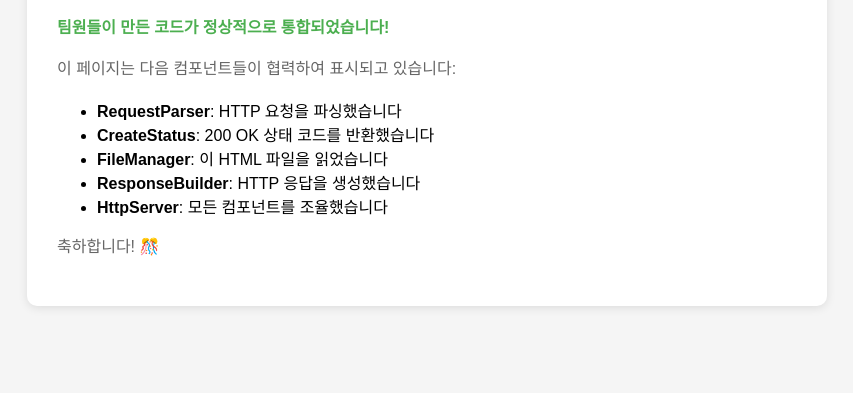
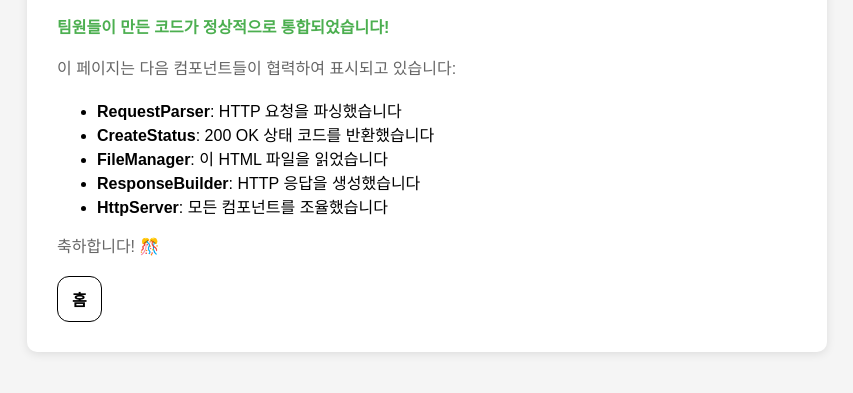
Before and after one commit to SISUinSea/our-server, a plain HTML site: page www/index.html in a window 1280 px wide. Shown: the part 187-580 px from the top of the page, without its empty margins (213-1066 px from the left). Drawn offline with Linux system fonts and the light colour scheme.

Commit message:
index.html 일부 수정

```diff
--- a/www/index.html
+++ b/www/index.html
@@ -31,6 +31,22 @@
             color: #4CAF50;
             font-weight: bold;
         }
+        .actions { display: flex; gap: 8px; }
+        .btn {
+            display: inline-flex; align-items: center; justify-content: center;
+            text-decoration: none; padding: 10px 14px; border-radius: 12px;
+            font-weight: 700; border: 1px solid transparent; outline: none;
+            transition: transform .06s ease, box-shadow .2s ease, background .2s ease, border-color .2s ease;
+        }
+        .btn:focus-visible { box-shadow: 0 0 0 3px rgba(79,70,229,0.35); }
+        .btn:active { transform: translateY(1px); }
+        .btn-primary {
+            background: linear-gradient(135deg, var(--brand), var(--brand-2));
+            color: #fff; box-shadow: 0 8px 20px rgba(79,70,229,0.35);
+        }
+        .btn-outline { background: transparent; color: var(--fg); border-color: var(--border); }
+        .btn-outline:hover { background: rgba(148,163,184,0.08); border-color: rgba(148,163,184,0.55); }
+
     </style>
 </head>
 <body>
@@ -46,6 +62,9 @@
             <li><strong>HttpServer</strong>: 모든 컴포넌트를 조율했습니다</li>
         </ul>
         <p>축하합니다! 🎊</p>
+        <div class="actions">
+            <a class="btn btn-outline" href="/Page/Main.html" aria-label="메인으로">홈</a>
+        </div>
     </div>
 </body>
 </html>
```
